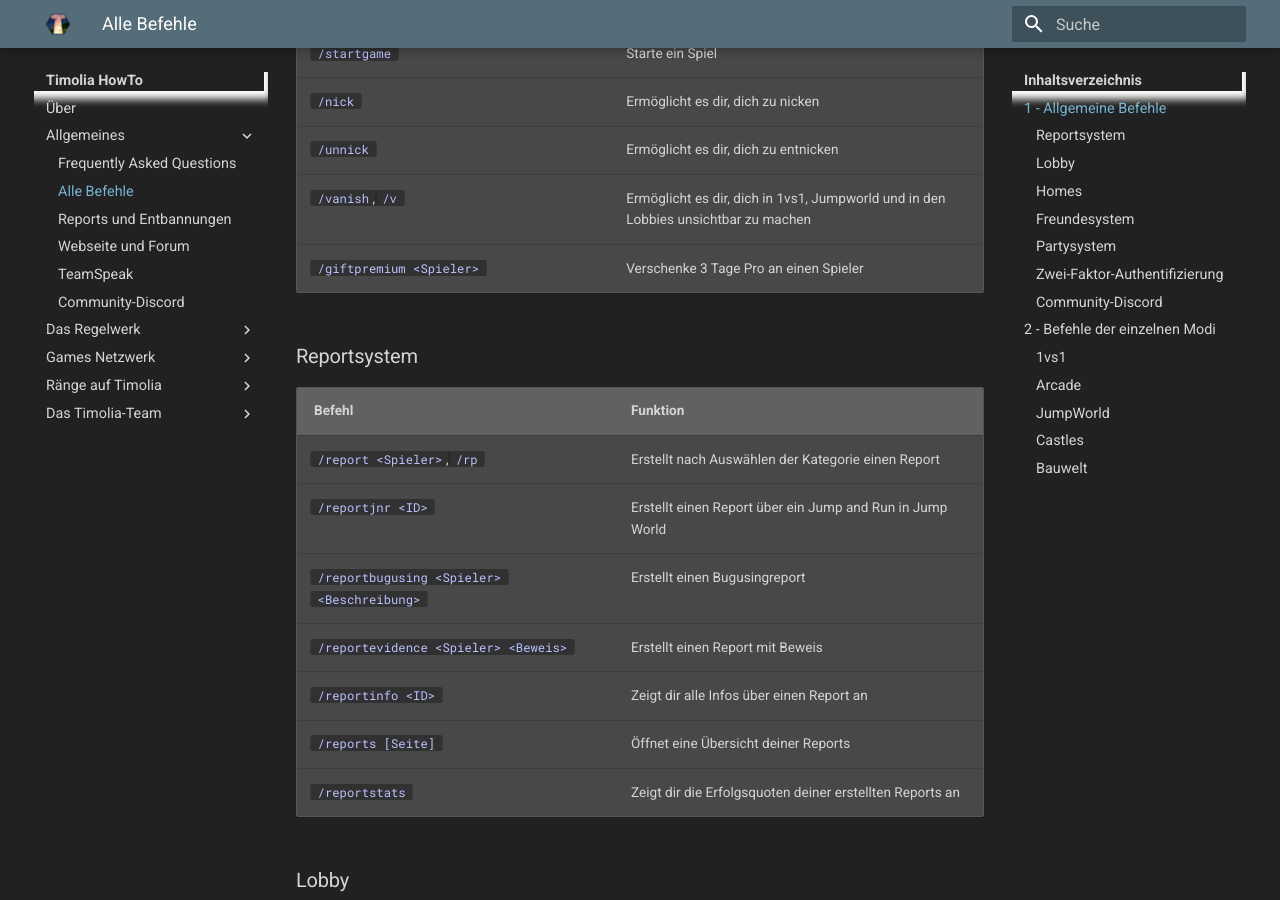
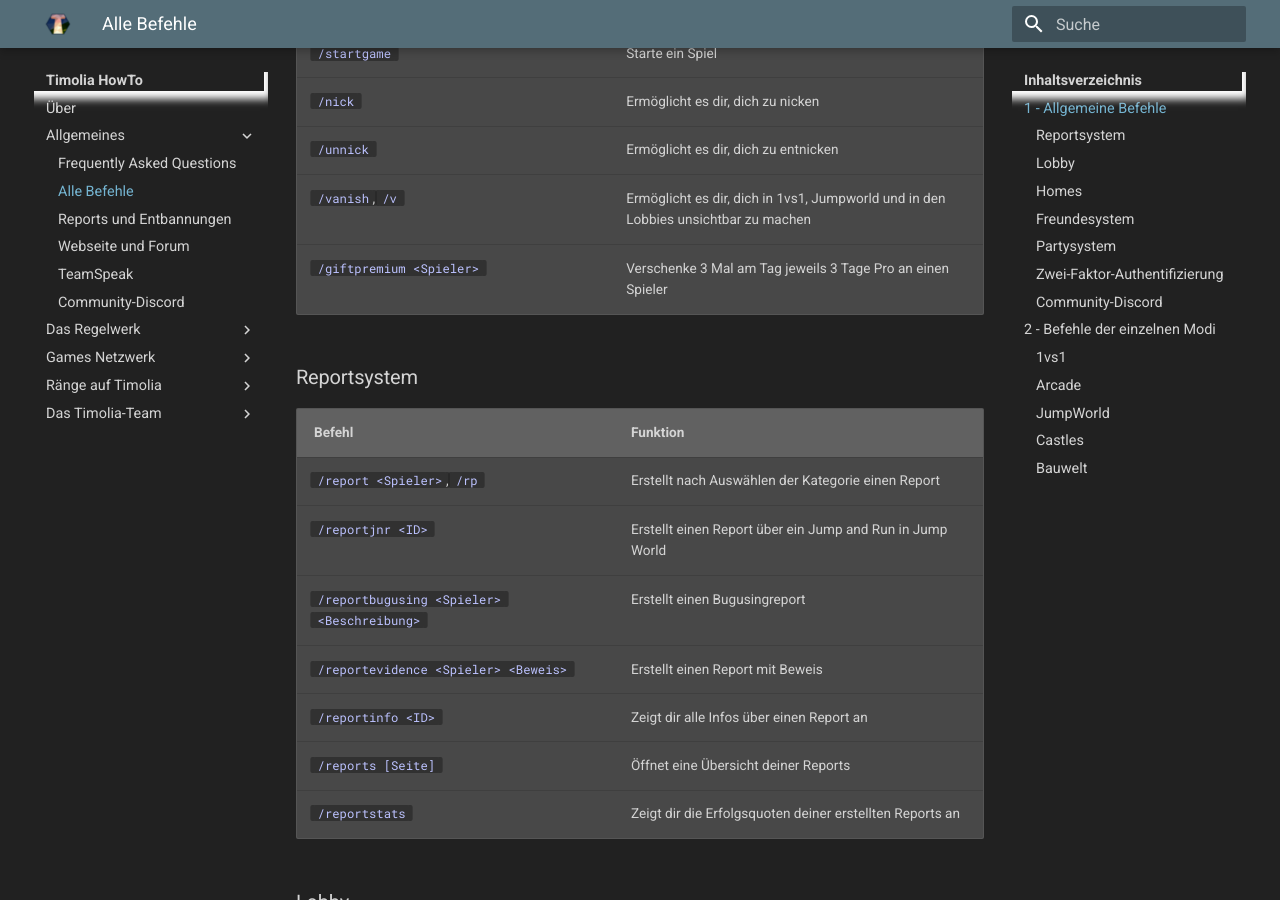
Before and after one commit to TimoliaDE/HowTo, an MkDocs documentation site: the page built from docs/commands.md, in a window 1280 px wide and 900 px high, scrolled down 2337 px. Built offline with MkDocs 1.6.1 and Material for MkDocs 9.7.7, drawn with Linux system fonts in a browser that asks for light colours; old or Windows-style settings are respelled for this version of MkDocs.

Commit message:
Update commands.md

```diff
--- a/docs/commands.md
+++ b/docs/commands.md
@@ -46,7 +46,7 @@ Diese Befehle sind global nutzbar und stehen dir jederzeit zur Verfügung.
 | `/nick`                         | Ermöglicht es dir, dich zu nicken |
 | `/unnick`                       | Ermöglicht es dir, dich zu entnicken |
 | `/vanish`, `/v`                 | Ermöglicht es dir, dich in 1vs1, Jumpworld und in den Lobbies unsichtbar zu machen |
-| `/giftpremium <Spieler>`        | Verschenke 3 Tage Pro an einen Spieler |
+| `/giftpremium <Spieler>`        | Verschenke 3 Mal am Tag jeweils 3 Tage Pro an einen Spieler |
 
 ### Reportsystem
 
```
